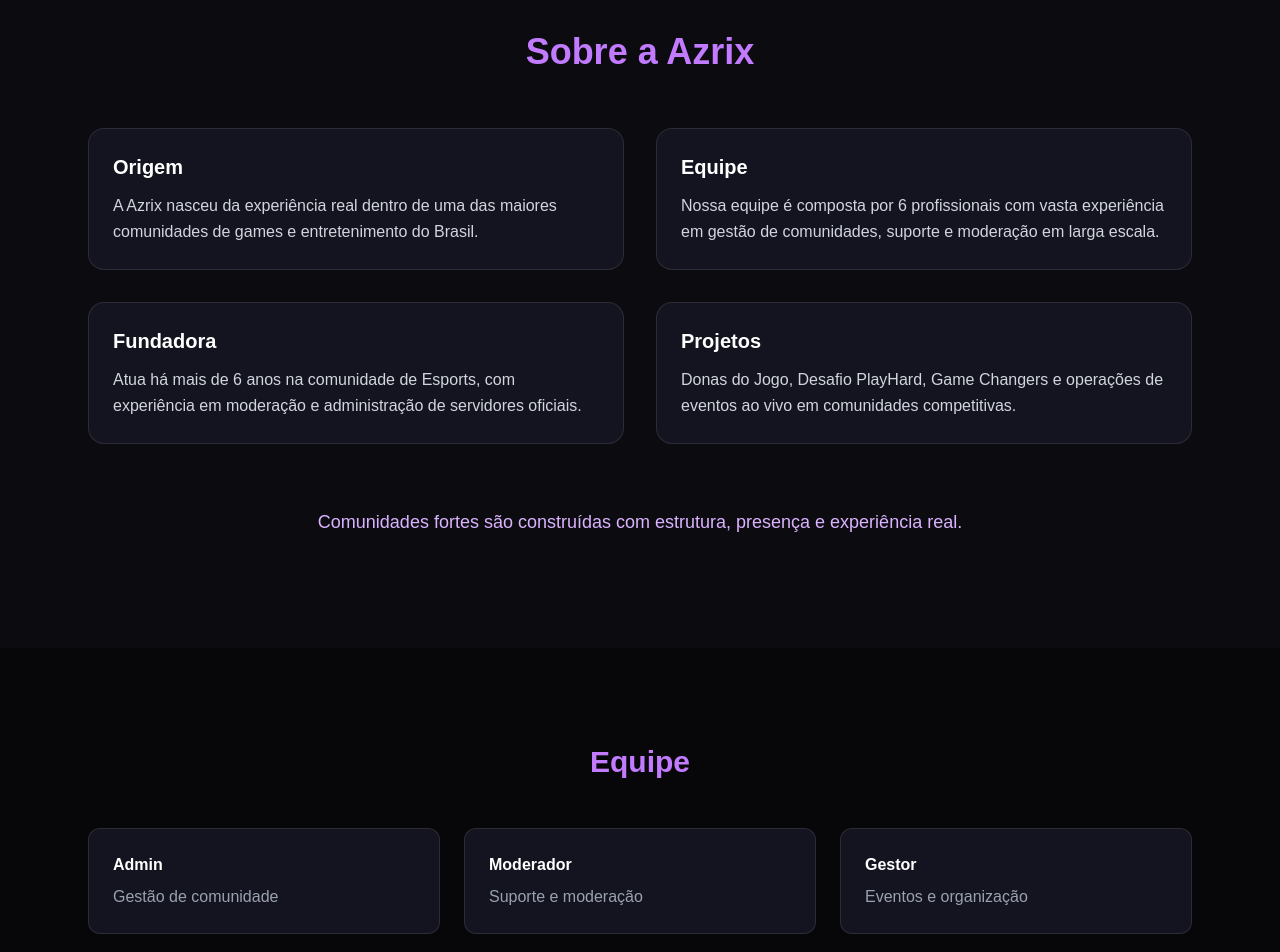
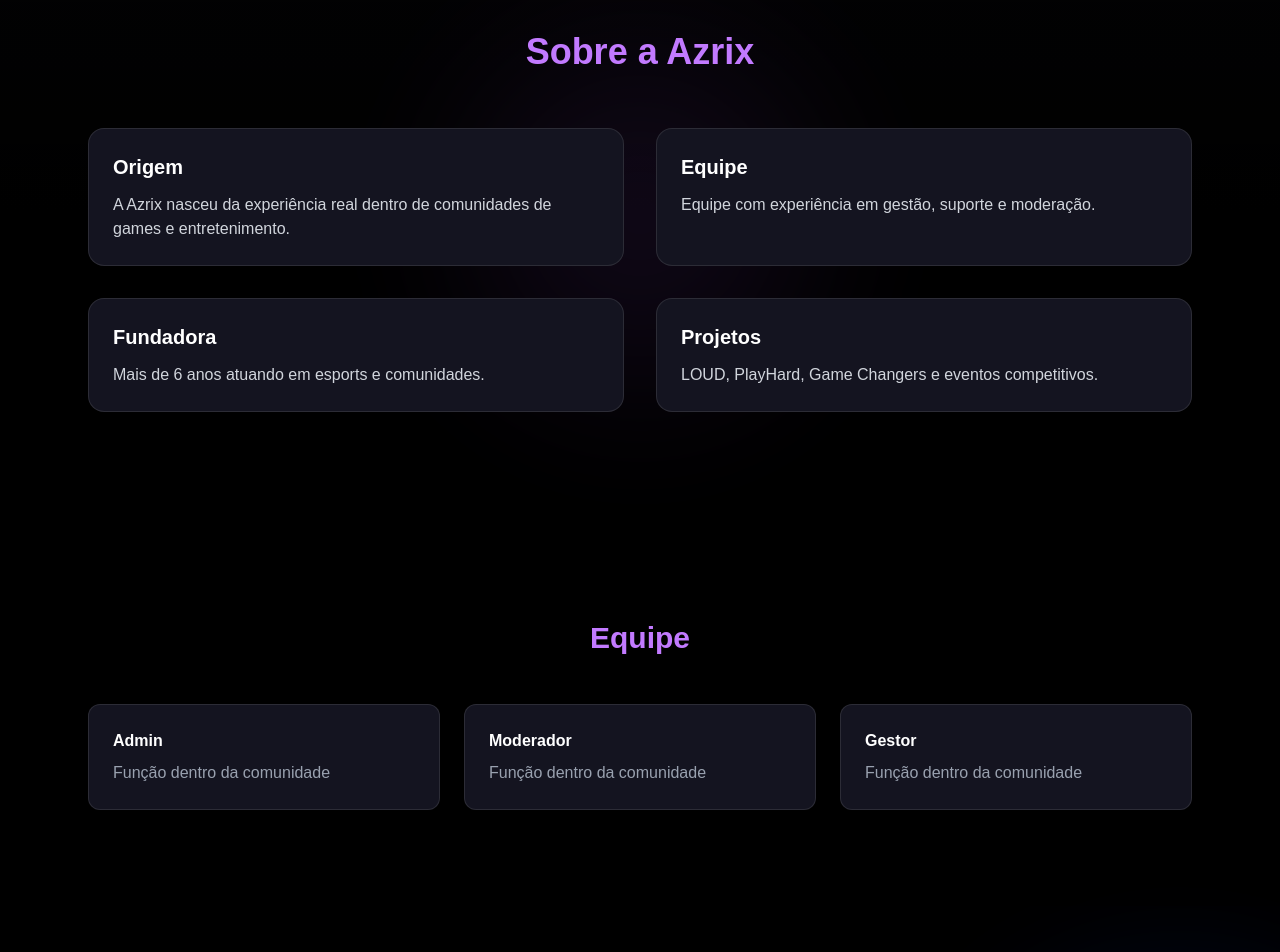
Before and after one commit to jennefferw/azrix-site, a Next.js app: page / in a window 1280 px wide. Shown: the part 880-1832 px from the top of the page. Built offline with nearby package versions, Linux system fonts and the light colour scheme.

Commit message:
atualizando site

```diff
--- a/app/page.tsx
+++ b/app/page.tsx
@@ -1,10 +1,46 @@
 "use client"
 
 import { motion } from "framer-motion"
+import { useState } from "react"
 
 export default function Home() {
+  const [mouse, setMouse] = useState({ x: 50, y: 50 })
+
+  function handleMouseMove(e: React.MouseEvent) {
+    const x = (e.clientX / window.innerWidth) * 100
+    const y = (e.clientY / window.innerHeight) * 100
+    setMouse({ x, y })
+  }
+
   return (
-    <main className="bg-[#0b0b10] text-white min-h-screen">
+    <main
+      onMouseMove={handleMouseMove}
+      className="bg-[#0b0b10] text-white min-h-screen relative overflow-hidden"
+    >
+
+      {/* 🌌 FUNDO DINÂMICO QUE SEGUE O MOUSE */}
+      <div className="absolute inset-0 overflow-hidden">
+
+        {/* gradiente base */}
+        <div className="absolute inset-0 bg-gradient-to-b from-purple-900/30 via-black to-black" />
+
+        {/* glow que segue o mouse */}
+        <div
+          className="absolute w-[600px] h-[600px] rounded-full blur-3xl opacity-30 pointer-events-none transition-all duration-300"
+          style={{
+            background:
+              "radial-gradient(circle, rgba(168,85,247,0.4), transparent 60%)",
+            left: `${mouse.x}%`,
+            top: `${mouse.y}%`,
+            transform: "translate(-50%, -50%)",
+          }}
+        />
+
+        {/* glows fixos */}
+        <div className="absolute top-[-120px] left-[-120px] w-[400px] h-[400px] bg-purple-600/20 rounded-full blur-3xl animate-pulse" />
+        <div className="absolute bottom-[-150px] right-[-150px] w-[500px] h-[500px] bg-blue-600/10 rounded-full blur-3xl animate-pulse" />
+
+      </div>
 
       {/* NAVBAR */}
       <header className="fixed top-0 w-full bg-black/40 backdrop-blur-md border-b border-white/10 z-50">
@@ -27,19 +63,9 @@ export default function Home() {
       {/* HERO */}
       <section
         id="home"
-        className="min-h-screen flex flex-col items-center justify-center text-center px-6 relative overflow-hidden"
+        className="min-h-screen flex flex-col items-center justify-center text-center px-6 relative z-10"
       >
 
-        {/* FUNDO MELHORADO */}
-        <div className="absolute inset-0 overflow-hidden">
-          <div className="absolute inset-0 bg-gradient-to-b from-purple-900/30 via-black to-black" />
-          <div className="absolute top-[-120px] left-[-120px] w-[400px] h-[400px] bg-purple-600/20 rounded-full blur-3xl animate-pulse" />
-          <div className="absolute bottom-[-150px] right-[-150px] w-[500px] h-[500px] bg-blue-600/10 rounded-full blur-3xl animate-pulse" />
-        </div>
-
-        <div className="relative z-10">
-
-          {/* AZRIX ANIMADO */}
         <motion.h1
           initial={{ opacity: 0, y: 30, scale: 0.95 }}
           animate={{ opacity: 1, y: 0, scale: 1 }}
@@ -49,7 +75,6 @@ export default function Home() {
           AZRIX
         </motion.h1>
 
-          {/* TEXTO */}
         <motion.p
           initial={{ opacity: 0 }}
           animate={{ opacity: 1 }}
@@ -59,7 +84,6 @@ export default function Home() {
           Uma organização formada por moderadores e gestores de grandes comunidades de games e esports no Brasil.
         </motion.p>
 
-          {/* BOTÕES (NOVO) */}
         <motion.div
           initial={{ opacity: 0, y: 20 }}
           animate={{ opacity: 1, y: 0 }}
@@ -81,11 +105,10 @@ export default function Home() {
           </a>
         </motion.div>
 
-        </div>
       </section>
 
       {/* SOBRE */}
-      <section id="sobre" className="max-w-6xl mx-auto px-6 py-28">
+      <section id="sobre" className="max-w-6xl mx-auto px-6 py-28 relative z-10">
 
         <h2 className="text-4xl font-bold text-center text-purple-400 mb-14">
           Sobre a Azrix
@@ -93,46 +116,48 @@ export default function Home() {
 
         <div className="grid md:grid-cols-2 gap-8">
 
-          <div className="bg-[#141420] border border-white/10 rounded-2xl p-6 hover:scale-105 transition duration-300">
-            <h3 className="text-xl font-bold mb-3 text-white">Origem</h3>
-            <p className="text-gray-300 leading-relaxed">
-              A Azrix nasceu da experiência real dentro de uma das maiores comunidades de games e entretenimento do Brasil.
+          {[
+            {
+              title: "Origem",
+              text: "A Azrix nasceu da experiência real dentro de comunidades de games e entretenimento."
+            },
+            {
+              title: "Equipe",
+              text: "Equipe com experiência em gestão, suporte e moderação."
+            },
+            {
+              title: "Fundadora",
+              text: "Mais de 6 anos atuando em esports e comunidades."
+            },
+            {
+              title: "Projetos",
+              text: "LOUD, PlayHard, Game Changers e eventos competitivos."
+            }
+          ].map((item, i) => (
+            <motion.div
+              key={i}
+              whileHover={{
+                scale: 1.06,
+                y: -6
+              }}
+              transition={{ type: "spring", stiffness: 300 }}
+              className="bg-[#141420] border border-white/10 rounded-2xl p-6 hover:shadow-[0_0_25px_rgba(168,85,247,0.25)]"
+            >
+              <h3 className="text-xl font-bold mb-3 text-white">
+                {item.title}
+              </h3>
+              <p className="text-gray-300">
+                {item.text}
               </p>
-          </div>
+            </motion.div>
+          ))}
 
-          <div className="bg-[#141420] border border-white/10 rounded-2xl p-6 hover:scale-105 transition duration-300">
-            <h3 className="text-xl font-bold mb-3 text-white">Equipe</h3>
-            <p className="text-gray-300 leading-relaxed">
-              Nossa equipe é composta por 6 profissionais com vasta experiência em gestão de comunidades, suporte e moderação em larga escala.
-            </p>
-          </div>
-
-          <div className="bg-[#141420] border border-white/10 rounded-2xl p-6 hover:scale-105 transition duration-300">
-            <h3 className="text-xl font-bold mb-3 text-white">Fundadora</h3>
-            <p className="text-gray-300 leading-relaxed">
-              Atua há mais de 6 anos na comunidade de Esports, com experiência em moderação e administração de servidores oficiais.
-            </p>
-          </div>
-
-          <div className="bg-[#141420] border border-white/10 rounded-2xl p-6 hover:scale-105 transition duration-300">
-            <h3 className="text-xl font-bold mb-3 text-white">Projetos</h3>
-            <p className="text-gray-300 leading-relaxed">
-              Donas do Jogo, Desafio PlayHard, Game Changers e operações de eventos ao vivo em comunidades competitivas.
-            </p>
-          </div>
-
-        </div>
-
-        <div className="text-center mt-16">
-          <p className="text-purple-300 text-lg font-medium">
-            Comunidades fortes são construídas com estrutura, presença e experiência real.
-          </p>
         </div>
 
       </section>
 
       {/* EQUIPE */}
-      <section id="equipe" className="bg-black/40 py-24">
+      <section id="equipe" className="bg-black/40 py-24 relative z-10">
 
         <div className="max-w-6xl mx-auto px-6">
 
@@ -142,20 +167,17 @@ export default function Home() {
 
           <div className="grid md:grid-cols-3 gap-6">
 
-            <div className="bg-[#141420] p-6 rounded-xl border border-white/10">
-              <h3 className="font-bold">Admin</h3>
-              <p className="text-gray-400 mt-2">Gestão de comunidade</p>
+            {["Admin", "Moderador", "Gestor"].map((role, i) => (
+              <div
+                key={i}
+                className="bg-[#141420] p-6 rounded-xl border border-white/10 hover:scale-105 transition"
+              >
+                <h3 className="font-bold">{role}</h3>
+                <p className="text-gray-400 mt-2">
+                  Função dentro da comunidade
+                </p>
               </div>
-
-            <div className="bg-[#141420] p-6 rounded-xl border border-white/10">
-              <h3 className="font-bold">Moderador</h3>
-              <p className="text-gray-400 mt-2">Suporte e moderação</p>
-            </div>
-
-            <div className="bg-[#141420] p-6 rounded-xl border border-white/10">
-              <h3 className="font-bold">Gestor</h3>
-              <p className="text-gray-400 mt-2">Eventos e organização</p>
-            </div>
+            ))}
 
           </div>
 
@@ -164,15 +186,11 @@ export default function Home() {
       </section>
 
       {/* CONTATO */}
-      <section id="contato" className="max-w-5xl mx-auto px-6 py-24 text-center">
+      <section id="contato" className="text-center py-24 relative z-10">
 
         <h2 className="text-3xl font-bold text-purple-400 mb-6">
           Contato
         </h2>
-
-        <p className="text-gray-300 mb-8">
-          Fale com a equipe Azrix pelo e-mail abaixo.
-        </p>
 
         <a
           href="mailto:contatoazrix@gmail.com"
@@ -184,7 +202,7 @@ export default function Home() {
       </section>
 
       {/* FOOTER */}
-      <footer className="text-center text-gray-500 py-10 border-t border-white/10">
+      <footer className="text-center text-gray-500 py-10 border-t border-white/10 relative z-10">
         © {new Date().getFullYear()} Azrix
       </footer>
 
```
Lines whose indentation alone changed are shown as unchanged.
